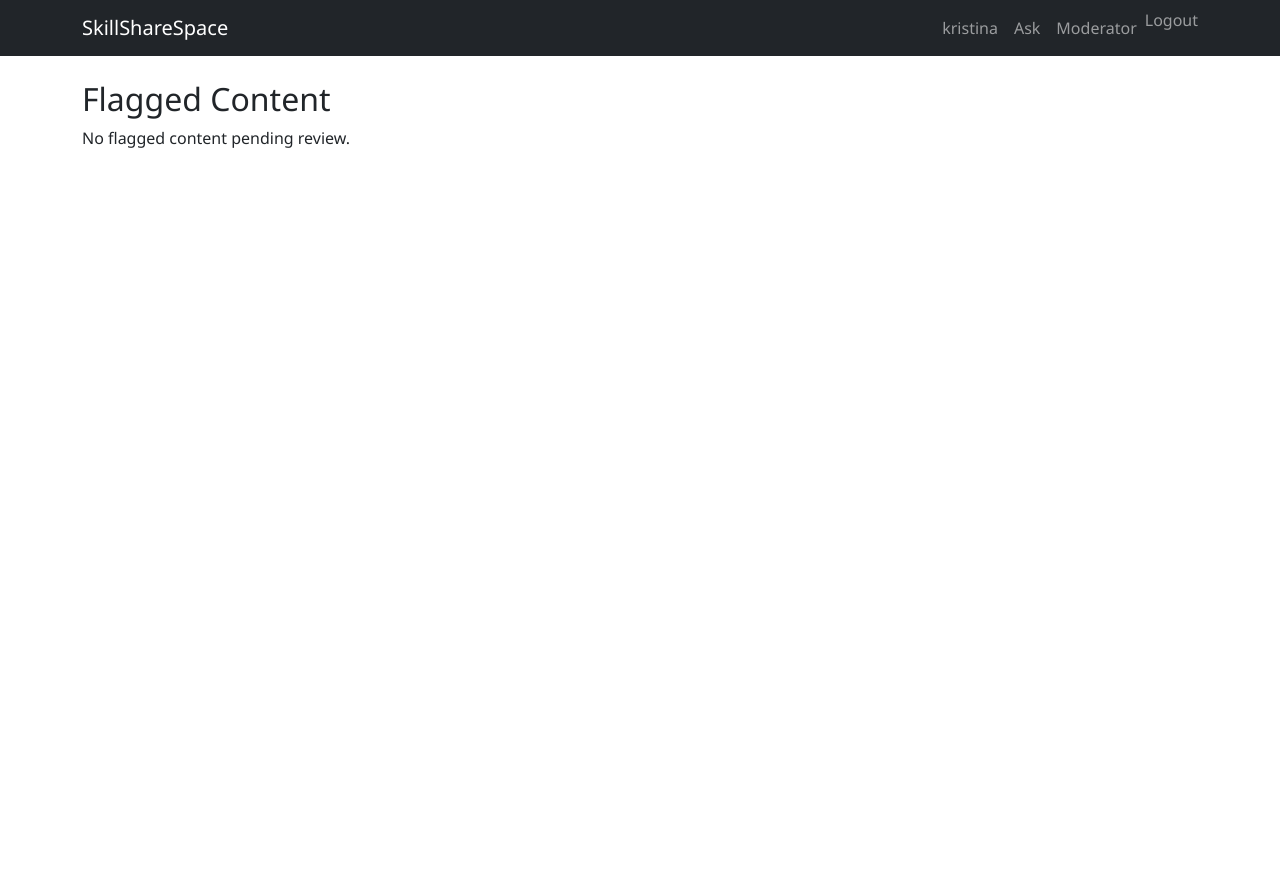
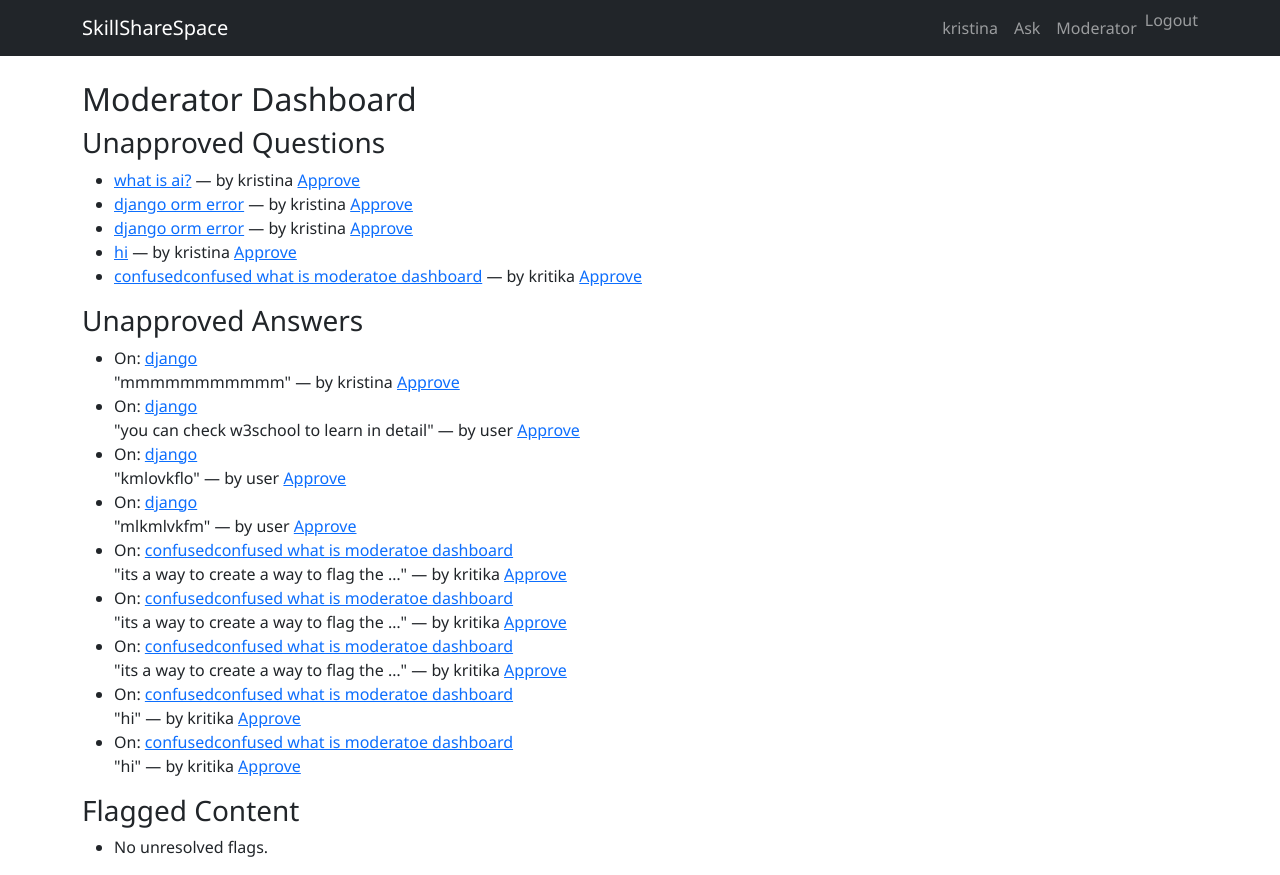
Before and after one commit to kristinaHy/skillsharespace, a Django app: page /moderator/ in a window 1280 px wide. Before the commit the page ends 148 px from the top, so only its background shows below. Run offline with Django 5.2, Linux system fonts and the light colour scheme; a user stored in the database is signed in; data comes from the database, SQL or seed files in the repository; both versions use the stored data as it was after the commit; data that the repository does not hold is empty.

```diff
--- a/skillsharespace_app/models.py
+++ b/skillsharespace_app/models.py
@@ -1,5 +1,6 @@
 from django.db import models
 from django.contrib.auth.models import User
+from django.urls import reverse
 from django.utils import timezone
 
 class Question(models.Model):
@@ -13,6 +14,8 @@ class Question(models.Model):
 
     def __str__(self):
         return self.title
+    def get_absolute_url(self):
+        return reverse('question-detail', kwargs={'pk': self.pk})
 
 class Answer(models.Model):
     question = models.ForeignKey(Question, related_name='answers', on_delete=models.CASCADE)
@@ -23,6 +26,8 @@ class Answer(models.Model):
 
     def __str__(self):
         return f'Answer by {self.author}'
+    def get_absolute_url(self):
+        return reverse('question-detail', kwargs={'pk': self.pk})
 
 class Flag(models.Model):
     CONTENT_CHOICES = [
--- a/skillsharespace_app/urls.py
+++ b/skillsharespace_app/urls.py
@@ -11,5 +11,10 @@ urlpatterns = [
     path('moderator/', views.ModeratorDashboardView.as_view(), name='mod-dashboard'),
     path('moderator/approve/<str:content_type>/<int:object_id>/', views.approve_content, name='approve-content'),
     path('moderator/dismiss/<int:flag_id>/', views.dismiss_flag, name='dismiss-flag'),
+    path('moderator/question/<int:pk>/approve/', views.ApproveQuestionView.as_view(), name='approve-question'),
+    path('moderator/answer/<int:pk>/approve/', views.ApproveAnswerView.as_view(), name='approve-answer'),
+    path('moderator/unapproved-questions/', views.UnapprovedQuestionListView.as_view(), name='moderator-unapproved-questions'),
+    path('moderator/unapproved-answers/', views.UnapprovedAnswerListView.as_view(), name='moderator-unapproved-answers'),
     path('accounts/signup/', views.SignUpView.as_view(), name='signup'),
+
 ]
--- a/skillsharespace_app/views.py
+++ b/skillsharespace_app/views.py
@@ -1,12 +1,14 @@
 from django.views.generic import ListView, DetailView, CreateView, UpdateView, DeleteView
 from django.contrib.auth.mixins import LoginRequiredMixin, UserPassesTestMixin
 from django.shortcuts import get_object_or_404, redirect
-from django.urls import reverse_lazy
+from django.urls import reverse, reverse_lazy
 from .models import Question, Answer, Flag
 from .forms import QuestionForm, AnswerForm
 from django.db.models import Q
 from django.contrib.auth.forms import UserCreationForm
 
+
+from django.db.models import Q
 
 class QuestionListView(ListView):
     model = Question
@@ -15,15 +17,64 @@ class QuestionListView(ListView):
 
     def get_queryset(self):
         query = self.request.GET.get('q')
-        qs = Question.objects.filter(approved=True)
+        user = self.request.user
+
+        # Base queryset
+        if user.is_authenticated:
+            if user.is_staff:
+                # Moderator sees all questions
+                qs = Question.objects.all()
+            else:
+                # Regular user sees approved questions + their own questions
+                qs = Question.objects.filter(Q(approved=True) | Q(author=user))
+        else:
+            # Anonymous user sees only approved questions
+            qs = Question.objects.filter(approved=True)
+
         if query:
             qs = qs.filter(Q(title__icontains=query) | Q(body__icontains=query))
+
         return qs.order_by('-created_at')
+
+from django.db.models import Q
+from django.http import Http404
+from .models import Question
 
 class QuestionDetailView(DetailView):
     model = Question
     context_object_name = 'question'
     template_name = 'qa/question_detail.html'
+
+    def get_object(self, queryset=None):
+        obj = super().get_object(queryset)
+        user = self.request.user
+
+        # Moderators can view all
+        if user.is_authenticated and user.is_staff:
+            return obj
+
+        # Author can view their own unapproved question
+        if obj.approved or (user.is_authenticated and obj.author == user):
+            return obj
+
+        # Otherwise, raise 404
+        raise Http404("This question is not approved.")
+
+    def get_context_data(self, **kwargs):
+        context = super().get_context_data(**kwargs)
+        question = self.object
+        user = self.request.user
+
+        # Filter answers similarly
+        if user.is_authenticated and user.is_staff:
+            answers = question.answers.all()
+        elif user.is_authenticated:
+            answers = question.answers.filter(Q(approved=True) | Q(author=user))
+        else:
+            answers = question.answers.filter(approved=True)
+
+        context['answers'] = answers.order_by('created_at')
+        return context
 
     def get(self, request, *args, **kwargs):
         obj = self.get_object()
@@ -31,14 +82,21 @@ class QuestionDetailView(DetailView):
         obj.save()
         return super().get(request, *args, **kwargs)
 
+
 class QuestionCreateView(LoginRequiredMixin, CreateView):
     model = Question
     form_class = QuestionForm
     template_name = 'qa/question_form.html'
+    success_url = reverse_lazy('question-list')
 
     def form_valid(self, form):
         form.instance.author = self.request.user
         return super().form_valid(form)
+
+    def get_context_data(self, **kwargs):
+        context = super().get_context_data(**kwargs)
+        context['model_name'] = self.model.__name__
+        return context
 
 class QuestionUpdateView(LoginRequiredMixin, UserPassesTestMixin, UpdateView):
     model = Question
@@ -55,7 +113,6 @@ class QuestionDeleteView(LoginRequiredMixin, UserPassesTestMixin, DeleteView):
 
     def test_func(self):
         return self.get_object().author == self.request.user
-
 class AnswerCreateView(LoginRequiredMixin, CreateView):
     model = Answer
     form_class = AnswerForm
@@ -65,6 +122,11 @@ class AnswerCreateView(LoginRequiredMixin, CreateView):
         form.instance.author = self.request.user
         form.instance.question_id = self.kwargs['pk']
         return super().form_valid(form)
+
+    def get_context_data(self, **kwargs):
+        context = super().get_context_data(**kwargs)
+        context['model_name'] = self.model.__name__
+        return context
 
 class ModeratorDashboardView(LoginRequiredMixin, UserPassesTestMixin, ListView):
     model = Flag
@@ -95,3 +157,92 @@ class SignUpView(CreateView):
     form_class = UserCreationForm
     success_url = reverse_lazy('login')
     template_name = 'registration/signup.html'
+
+from django.views.generic import UpdateView
+from django.contrib.auth.mixins import UserPassesTestMixin, LoginRequiredMixin
+from django.shortcuts import redirect
+from django.contrib import messages
+from .models import Question
+
+class ApproveQuestionView(LoginRequiredMixin, UserPassesTestMixin, UpdateView):
+    model = Question
+    fields = []  # No form fields, just updating approved status
+    template_name = 'moderator/approve_confirm.html'
+
+    def test_func(self):
+        return self.request.user.is_staff
+
+    def form_valid(self, form):
+        form.instance.approved = True
+        messages.success(self.request, "Question approved successfully.")
+        return super().form_valid(form)
+
+    def get_success_url(self):
+        return redirect('moderator-unapproved-questions').url
+
+from .models import Answer
+
+class ApproveAnswerView(LoginRequiredMixin, UserPassesTestMixin, UpdateView):
+    model = Answer
+    fields = []
+    template_name = 'moderator/approve_confirm.html'
+
+    def test_func(self):
+        return self.request.user.is_staff
+
+    def form_valid(self, form):
+        form.instance.approved = True
+        messages.success(self.request, "Answer approved successfully.")
+        return super().form_valid(form)
+
+    def get_success_url(self):
+        return redirect('moderator-unapproved-answers').url
+
+# views.py
+
+from django.views.generic import TemplateView
+from django.contrib.auth.mixins import UserPassesTestMixin, LoginRequiredMixin
+from .models import Question, Answer, Flag
+
+class ModeratorDashboardView(LoginRequiredMixin, UserPassesTestMixin, TemplateView):
+    template_name = 'moderator/dashboard.html'
+
+    def test_func(self):
+        return self.request.user.is_staff
+
+    def get_context_data(self, **kwargs):
+        context = super().get_context_data(**kwargs)
+        context['unapproved_questions'] = Question.objects.filter(approved=False)
+        context['unapproved_answers'] = Answer.objects.filter(approved=False)
+        context['unresolved_flags'] = Flag.objects.filter(resolved=False)
+        return context
+
+# views.py (continued)
+
+from django.views.generic import ListView
+from django.contrib.auth.mixins import LoginRequiredMixin, UserPassesTestMixin
+from .models import Question, Answer
+
+
+class UnapprovedQuestionListView(LoginRequiredMixin, UserPassesTestMixin, ListView):
+    model = Question
+    template_name = 'moderator/unapproved_questions.html'
+    context_object_name = 'questions'
+
+    def test_func(self):
+        return self.request.user.is_staff
+
+    def get_queryset(self):
+        return Question.objects.filter(approved=False).order_by('-created_at')
+
+
+class UnapprovedAnswerListView(LoginRequiredMixin, UserPassesTestMixin, ListView):
+    model = Answer
+    template_name = 'moderator/unapproved_answers.html'
+    context_object_name = 'answers'
+
+    def test_func(self):
+        return self.request.user.is_staff
+
+    def get_queryset(self):
+        return Answer.objects.filter(approved=False).order_by('-created_at')
--- /dev/null
+++ b/templates/moderator/dashboard.html
@@ -0,0 +1,46 @@
+{% extends "qa/base.html" %}
+{% block title %}Moderator Dashboard{% endblock %}
+
+{% block content %}
+<h2>Moderator Dashboard</h2>
+
+<h3>Unapproved Questions</h3>
+<ul>
+    {% for question in unapproved_questions %}
+    <li>
+        <a href="{% url 'question-detail' question.pk %}">{{ question.title }}</a>
+        — by {{ question.author }}
+        <a href="{% url 'approve-question' question.pk %}">Approve</a>
+    </li>
+    {% empty %}
+    <li>No unapproved questions.</li>
+    {% endfor %}
+</ul>
+
+<h3>Unapproved Answers</h3>
+<ul>
+    {% for answer in unapproved_answers %}
+    <li>
+        On: <a href="{% url 'question-detail' answer.question.pk %}">{{ answer.question.title }}</a> <br>
+        "{{ answer.body|truncatewords:10 }}" — by {{ answer.author }}
+        <a href="{% url 'approve-answer' answer.pk %}">Approve</a>
+    </li>
+    {% empty %}
+    <li>No unapproved answers.</li>
+    {% endfor %}
+</ul>
+
+<h3>Flagged Content</h3>
+<ul>
+    {% for flag in unresolved_flags %}
+    <li>
+        Flagged {{ flag.content_type }} ID: {{ flag.object_id }} <br>
+        Reason: {{ flag.reason }} <br>
+        <a href="{% url 'approve-content' flag.content_type flag.object_id %}">Approve</a> |
+        <a href="{% url 'dismiss-flag' flag.pk %}">Dismiss</a>
+    </li>
+    {% empty %}
+    <li>No unresolved flags.</li>
+    {% endfor %}
+</ul>
+{% endblock %}
--- a/templates/qa/answer_form.html
+++ b/templates/qa/answer_form.html
@@ -1,7 +1,8 @@
 {% extends 'qa/base.html' %}
 {% block title %}Ask Question{% endblock %}
 {% block content %}
-<h2>{% if form.instance.pk %}Edit{% else %}New{% endif %} {{ form._meta.model.__name__ }}</h2>
+<h2>{% if form.instance.pk %}Edit{% else %}New{% endif %} {{ model_name }}</h2>
+
 <form method="post">
     {% csrf_token %}
     {{ form.as_p }}
--- a/templates/qa/base.html
+++ b/templates/qa/base.html
@@ -19,7 +19,7 @@
                     <li class="nav-item"><a class="nav-link" href="#">{{ user.username }}</a></li>
                     <li class="nav-item"><a class="nav-link" href="{% url 'question-create' %}">Ask</a></li>
                     {% if user.is_staff %}
-                        <li class="nav-item"><a class="nav-link" href="{% url 'mod-dashboard' %}">Moderator</a></li>
+                        <li class="nav-item"><a class="nav-link" href="{% url 'mod-dashboard' %}">Moderator </a></li>
                     {% endif %}
                     <li class="nav-item">
                     <form method="post" action="{% url 'logout' %}">
--- a/templates/qa/mod_dashboard.html
+++ /dev/null
@@ -1,18 +0,0 @@
-{% extends 'qa/base.html' %}
-{% block title %}Moderator Dashboard{% endblock %}
-{% block content %}
-<h2>Flagged Content</h2>
-{% for flag in flags %}
-    <div class="card mb-3">
-        <div class="card-body">
-            <p><strong>Flagged {{ flag.content_type }} #{{ flag.object_id }}</strong></p>
-            <p>Reason: {{ flag.reason }}</p>
-            <p>Created at: {{ flag.created_at }}</p>
-            <a href="{% url 'approve-content' flag.content_type flag.object_id %}" class="btn btn-sm btn-success">Approve</a>
-            <a href="{% url 'dismiss-flag' flag.pk %}" class="btn btn-sm btn-secondary">Dismiss</a>
-        </div>
-    </div>
-{% empty %}
-    <p>No flagged content pending review.</p>
-{% endfor %}
-{% endblock %}
```
Also changed, not shown: templates/moderator/approve_confirm.html (added, +12 -0 lines), templates/moderator/unapproved_answers.html (added, +24 -0 lines), templates/moderator/unapproved_questions.html (added, +26 -0 lines), templates/qa/question_edit.html (added, +16 -0 lines), templates/qa/question_form.html (+6 -6 lines), db.sqlite3.
